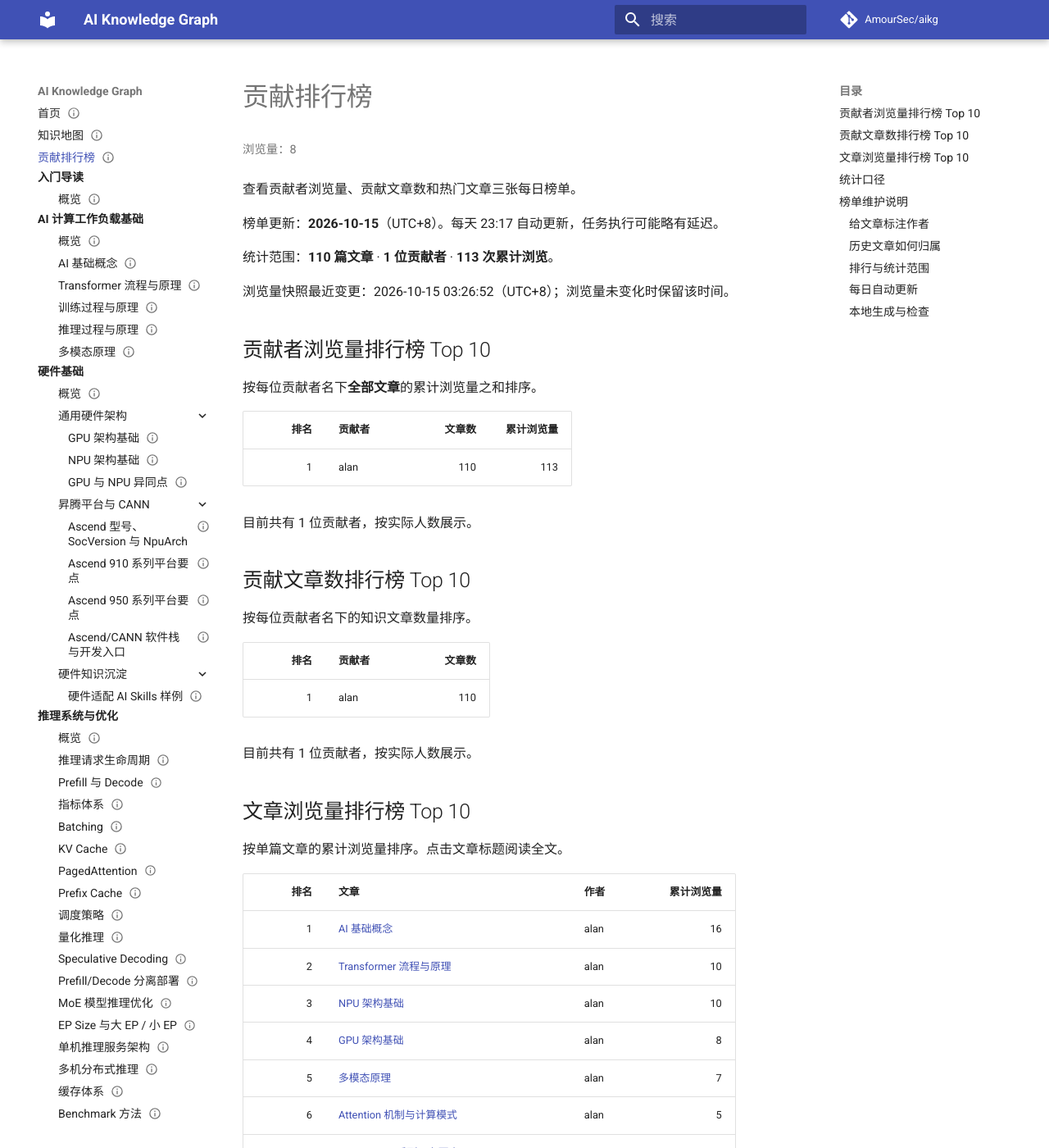
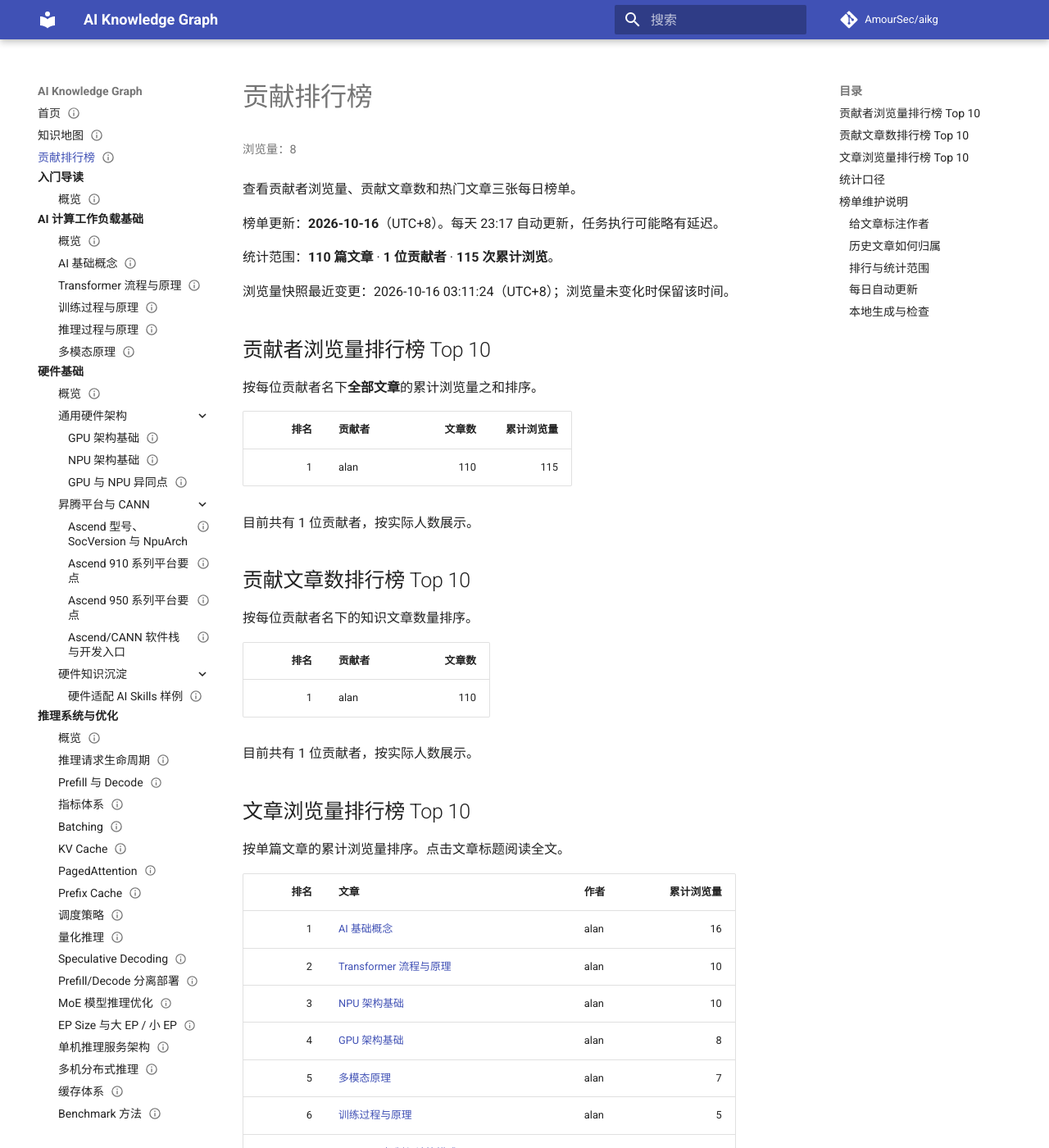
Before and after one commit to AmourSec/aikg, an MkDocs documentation site: the page built from docs/contribution-leaderboard.md, in a window 1280 px wide and 1400 px high. Shown: the whole window at 82% size. Built offline with MkDocs 1.6.1 and Material for MkDocs 9.7.7, drawn with Linux system fonts in a browser that asks for light colours; comment, search, counter and statistics services are not loaded.

Commit message:
chore: update page views and contribution leaderboard [skip ci]

```diff
--- a/docs/assets/data/pageviews.json
+++ b/docs/assets/data/pageviews.json
@@ -1,16 +1,16 @@
 {
   "schema_version": 1,
-  "updated_at": "2026-10-15T03:26:52+08:00",
+  "updated_at": "2026-10-16T03:11:24+08:00",
   "pages": {
     "/": 1,
     "/02-ai-workloads/ai-fundamentals/": 5,
-    "/aikg/": 95,
+    "/aikg/": 96,
     "/aikg/01-getting-started/": 12,
     "/aikg/02-ai-workloads/": 10,
     "/aikg/02-ai-workloads/ai-fundamentals/": 11,
     "/aikg/02-ai-workloads/inference-primer/": 4,
     "/aikg/02-ai-workloads/multimodal-primer/": 7,
-    "/aikg/02-ai-workloads/training-primer/": 4,
+    "/aikg/02-ai-workloads/training-primer/": 5,
     "/aikg/02-ai-workloads/transformer/": 10,
     "/aikg/03-inference-systems/": 1,
     "/aikg/03-inference-systems/benchmark-methodology/": 1,
@@ -33,6 +33,7 @@
     "/aikg/05-kernels-compilers/torchinductor/": 1,
     "/aikg/07-cluster-infra/": 2,
     "/aikg/07-cluster-infra/ai-cluster-architecture-overview/": 4,
+    "/aikg/07-cluster-infra/gpu-topology-numa-mig-mps-isolation/": 1,
     "/aikg/07-cluster-infra/node-lifecycle-health-maintenance/": 2,
     "/aikg/07-cluster-infra/rdma-network-nccl-topology-congestion/": 2,
     "/aikg/08-benchmark-capacity/roofline-analysis-compute-bandwidth/": 2,
--- a/docs/contribution-leaderboard.md
+++ b/docs/contribution-leaderboard.md
@@ -4,7 +4,7 @@ description: 每日更新的贡献者浏览量、贡献文章数和文章浏览
 status: reviewed
 owner: maintainers
 license: CC-BY-4.0
-updated: 2026-10-15
+updated: 2026-10-16
 ---
 
 # 贡献排行榜
@@ -13,11 +13,11 @@ updated: 2026-10-15
 
 查看贡献者浏览量、贡献文章数和热门文章三张每日榜单。
 
-榜单更新：**2026-10-15**（UTC+8）。每天 23:17 自动更新，任务执行可能略有延迟。
+榜单更新：**2026-10-16**（UTC+8）。每天 23:17 自动更新，任务执行可能略有延迟。
 
-统计范围：**110 篇文章** · **1 位贡献者** · **113 次累计浏览**。
+统计范围：**110 篇文章** · **1 位贡献者** · **115 次累计浏览**。
 
-浏览量快照最近变更：2026-10-15 03:26:52（UTC+8）；浏览量未变化时保留该时间。
+浏览量快照最近变更：2026-10-16 03:11:24（UTC+8）；浏览量未变化时保留该时间。
 
 ## 贡献者浏览量排行榜 Top 10
 
@@ -25,7 +25,7 @@ updated: 2026-10-15
 
 | 排名 | 贡献者 | 文章数 | 累计浏览量 |
 | ---: | --- | ---: | ---: |
-| 1 | alan | 110 | 113 |
+| 1 | alan | 110 | 115 |
 
 目前共有 1 位贡献者，按实际人数展示。
 
@@ -50,10 +50,10 @@ updated: 2026-10-15
 | 3 | [NPU 架构基础](12-hardware-basics/npu-basics.md) | alan | 10 |
 | 4 | [GPU 架构基础](12-hardware-basics/gpu-architecture-basics.md) | alan | 8 |
 | 5 | [多模态原理](02-ai-workloads/multimodal-primer.md) | alan | 7 |
-| 6 | [Attention 机制与计算模式](05-kernels-compilers/attention-computation-patterns.md) | alan | 5 |
-| 7 | [Ascend 950 系列平台要点](12-hardware-basics/ascend-950-series.md) | alan | 5 |
-| 8 | [推理过程与原理](02-ai-workloads/inference-primer.md) | alan | 4 |
-| 9 | [训练过程与原理](02-ai-workloads/training-primer.md) | alan | 4 |
+| 6 | [训练过程与原理](02-ai-workloads/training-primer.md) | alan | 5 |
+| 7 | [Attention 机制与计算模式](05-kernels-compilers/attention-computation-patterns.md) | alan | 5 |
+| 8 | [Ascend 950 系列平台要点](12-hardware-basics/ascend-950-series.md) | alan | 5 |
+| 9 | [推理过程与原理](02-ai-workloads/inference-primer.md) | alan | 4 |
 | 10 | [Evaluation、Validation 与 Checkpoint Selection](04-training-systems/evaluation-validation-checkpoint-selection.md) | alan | 4 |
 
 ## 统计口径
```
